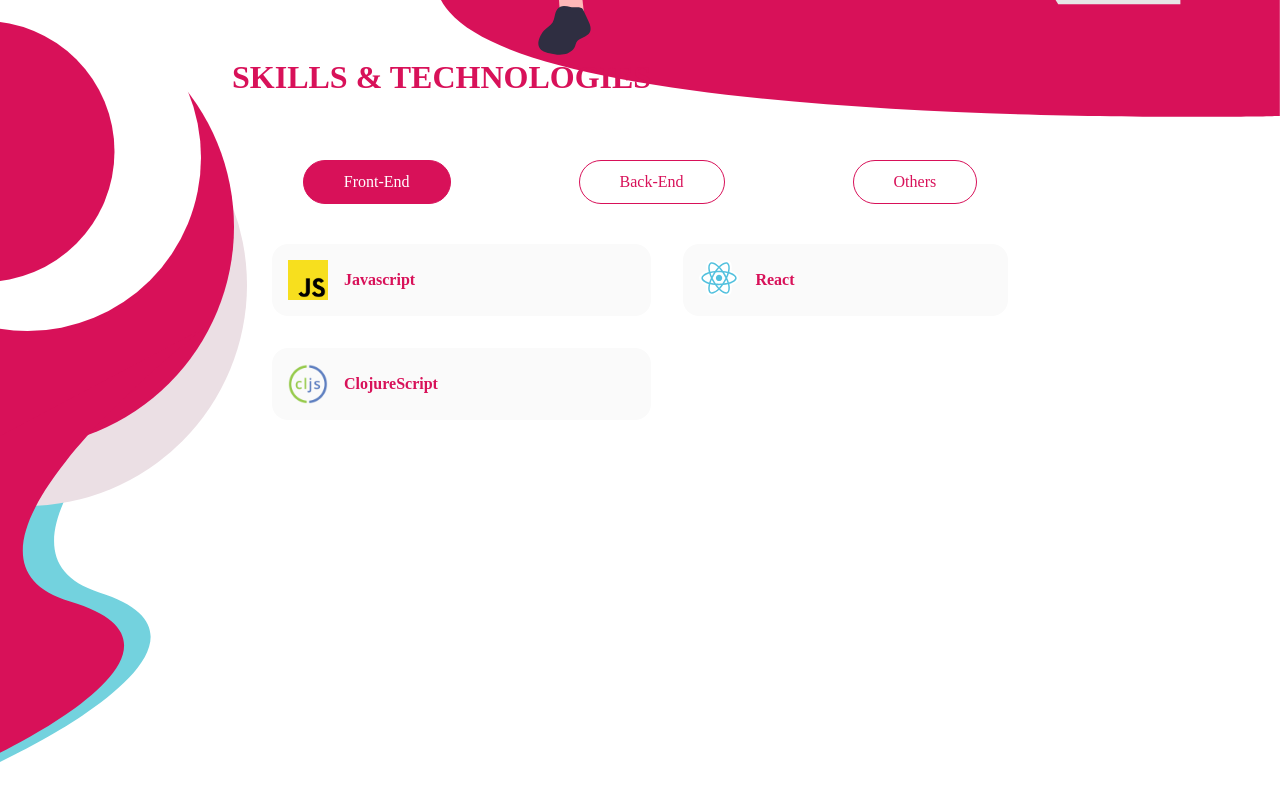
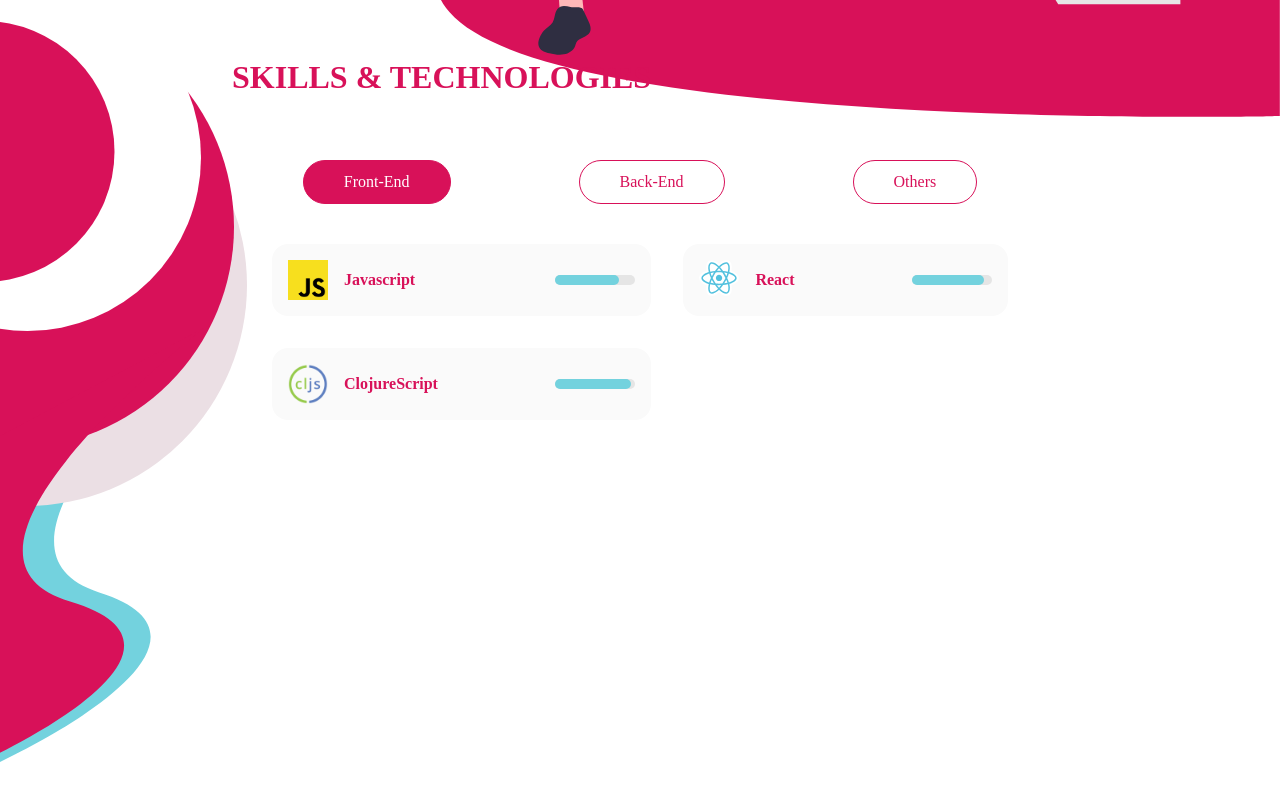
Before and after one commit to elarous/portfolio, a Gatsby site: page / in a window 1280 px wide. Shown: the part 810-1610 px from the top of the page. Built offline with nearby package versions, Linux system fonts and the light colour scheme; Gatsby itself is replaced by a stand-in of ours.

Commit message:
feat: add progress bar comp

```diff
--- a/src/components/Skills/components/Item/index.jsx
+++ b/src/components/Skills/components/Item/index.jsx
@@ -1,11 +1,19 @@
-import React from 'react'
-import { Container } from './style'
+import React from "react";
+import { Container, Left, Right } from "./style";
+import Progress from "../Progress";
 
-function Item({ icon , percent, children }) {
-  return <Container>
-    {icon}
-    {children}
-  </Container>
+function Item({ icon, percent, children }) {
+  return (
+    <Container>
+      <Left>
+        {icon}
+        {children}
+      </Left>
+      <Right>
+        <Progress percent={percent} />
+      </Right>
+    </Container>
+  );
 }
 
-export default Item
+export default Item;
--- a/src/components/Skills/components/Item/style.js
+++ b/src/components/Skills/components/Item/style.js
@@ -1,14 +1,38 @@
 import styled from 'styled-components'
+
 
 export const Container = styled.div`
   display: flex;
+  justify-content: space-between;
   align-items: center;
   padding: ${prpos => prpos.theme.sizes(2)};
   margin: ${prpos => prpos.theme.sizes(2)};
   background-color: ${props => props.theme.colors.greyLight};
   border-radius: ${props => props.theme.sizes(2)};
+`
+
+export const Left = styled.div`
+  display: flex;
+  align-items: center;
+`
+
+export const Right = styled.div`
+  > span {
+    display: none;
+    .progress-bar {
+      width: 100px !important;
+    }
+  }
+`
+
+export const Title = styled.div`
   font-family: ${props => props.theme.fonts.main};
   color: ${props => props.theme.colors.primary};
   font-size: ${props => props.theme.sizes(2)};
   font-weight: bold;
 `
+
+export const Description = styled.div`
+  font-family: ${props => props.theme.fonts.main};
+  color: ${props => props.theme.colors.greyDark};
+`
--- /dev/null
+++ b/src/components/Skills/components/Progress/index.tsx
@@ -0,0 +1,14 @@
+import React from "react";
+import { Background, Thumb } from "./style";
+
+function Progress({ percent }) {
+  return (
+    <div>
+      <Background>
+        <Thumb percent={percent}/>
+      </Background>
+    </div>
+  );
+}
+
+export default Progress;
--- /dev/null
+++ b/src/components/Skills/components/Progress/style.js
@@ -0,0 +1,15 @@
+import styled from 'styled-components'
+
+export const Background = styled.div`
+  border-radius: ${props => props.theme.sizes(2)};
+  background: ${props => props.theme.colors.greyDark};
+  width: 80px;
+  height: 10px;
+`
+
+export const Thumb = styled.div`
+  border-radius: ${props => props.theme.sizes(2)};
+  background: ${props => props.theme.colors.secondary};
+  height: 10px;
+  width: ${props => 80 / 100 * props.percent}px;
+`
--- a/src/components/Skills/index.jsx
+++ b/src/components/Skills/index.jsx
@@ -9,17 +9,14 @@
   SkillsSlider,
   SkillsSlide,
   List,
-  ReactLogo,
   IconContainer,
 } from "./style";
+import { Title } from "./components/Item/style";
 import { CarouselProvider, ButtonBack, ButtonNext } from "pure-react-carousel";
 import "pure-react-carousel/dist/react-carousel.es.css";
 import Item from "./components/Item";
 import Img from "gatsby-image";
-
 import ReactSVG from "../../images/logos/react_logo.svg";
-// import JavascriptPNG from "../../images/logos/javascript.png";
-// import ClojureScriptPNG from "../../images/clojurescript.png";
 
 function Skills({ data }) {
   const [index, setIndex] = useState(0);
@@ -50,32 +47,34 @@
               <SkillsSlide index={0}>
                 <List>
                   <Item
+                    percent={80}
                     icon={
                       <IconContainer>
                         <Img fixed={data.javascript.logo.fixed} />
-                        {/* <Img fixed={{ src: JavascriptPNG }} /> */}
                       </IconContainer>
                     }
                   >
-                    Javascript
+                    <Title>Javascript</Title>
                   </Item>
                   <Item
+                    percent={90}
                     icon={
                       <IconContainer>
                         <ReactSVG />
                       </IconContainer>
                     }
                   >
-                    React
+                    <Title>React</Title>
                   </Item>
                   <Item
+                    percent={95}
                     icon={
                       <IconContainer>
                         <Img fixed={data.clojurescript.logo.fixed} />
                       </IconContainer>
                     }
                   >
-                    ClojureScript
+                    <Title>ClojureScript</Title>
                   </Item>
                 </List>
               </SkillsSlide>
```
